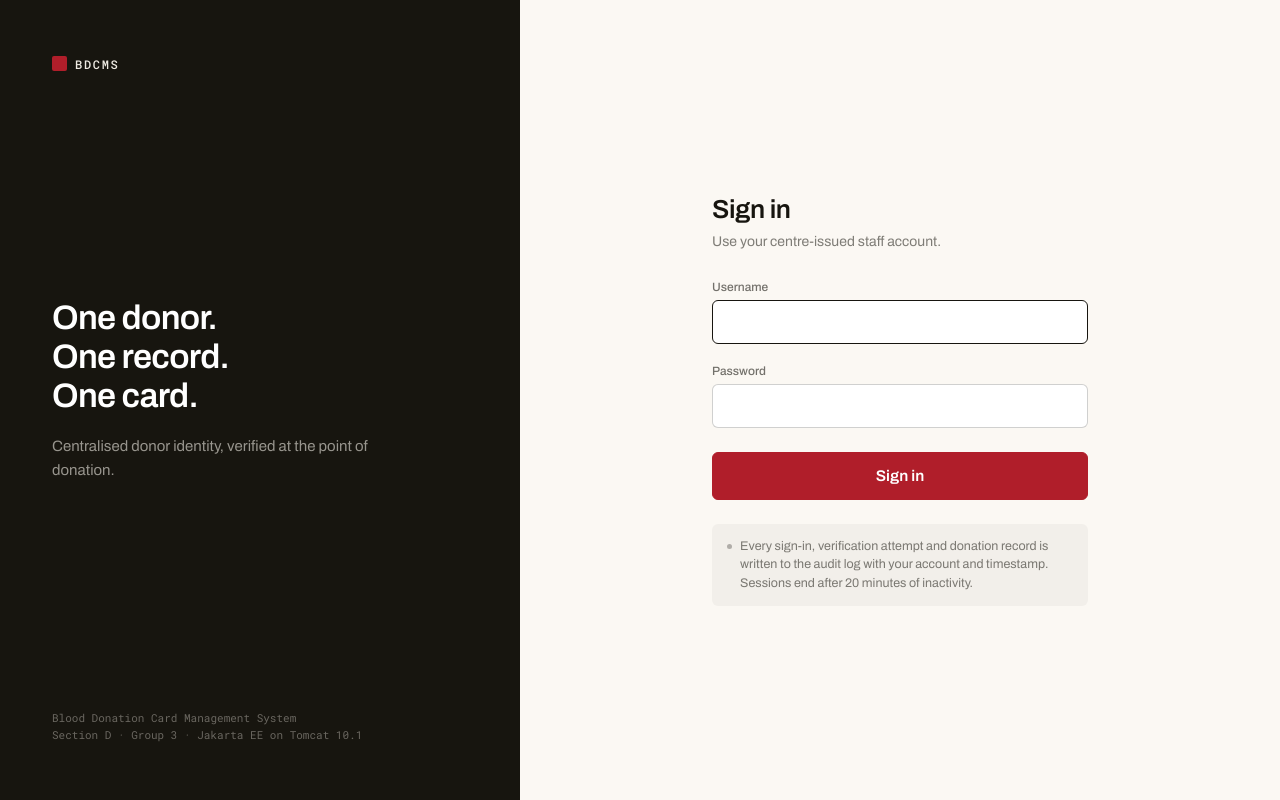
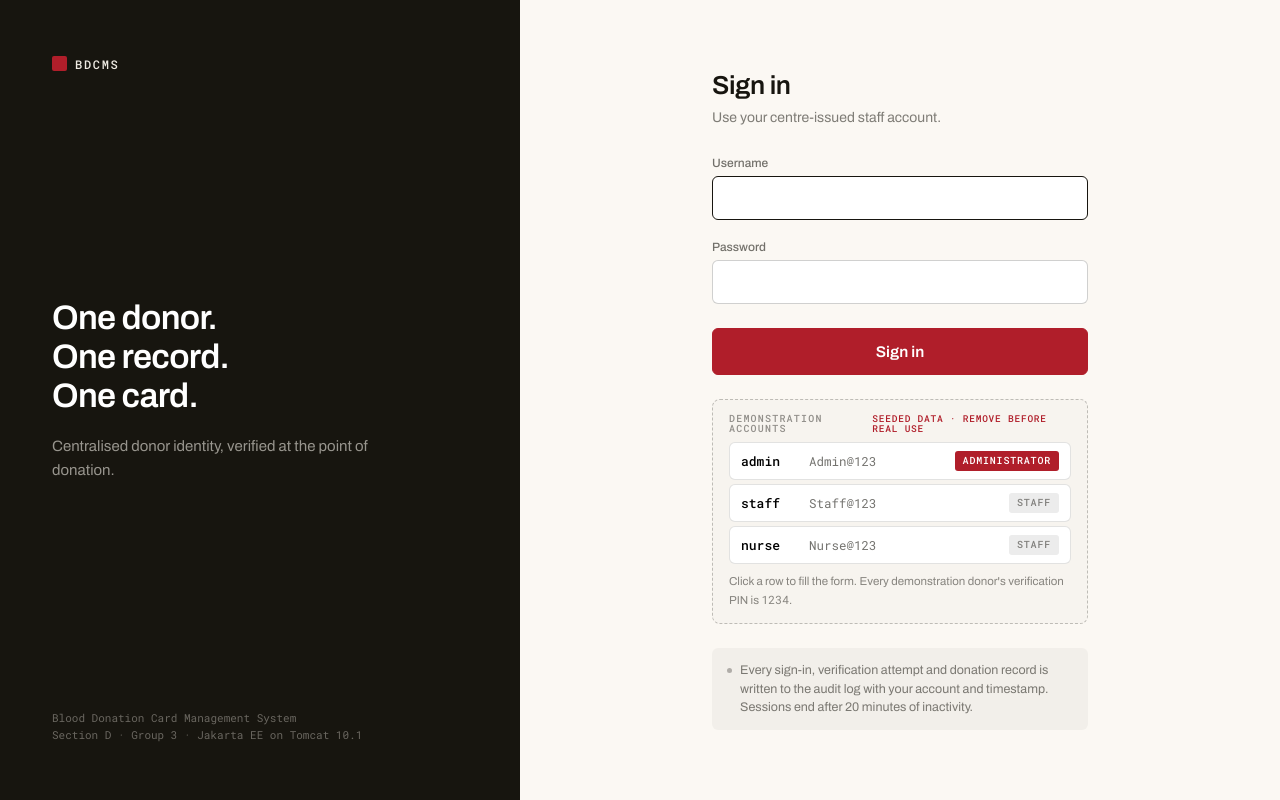
Before and after one commit to velluz-dev/BloodDonation_Card_Management_System, a Java web app: page /login in a window 1280 px wide. Run offline with Tomcat 11, a stand-in JSP engine, Linux system fonts and the light colour scheme; data that the repository does not hold is empty.

Commit message:
feat(auth): list the demonstration accounts on the sign-in page
Adds a panel to the login screen showing the three seeded accounts with their
passwords and roles, filling the form when one is clicked. Demonstrating the
system no longer means remembering or retyping Admin@123.

Deliberately does not submit on click - the person demonstrating should see
which account was chosen before signing in.

Publishing passwords on a login page is indefensible for a live system, so it
is a switch rather than a fixture:

    bdcms.demo.credentials=false          # app.properties
    -Dbdcms.demo.credentials=false        # or a JVM flag, no rebuild

Verified both ways: on by default the panel lists all three accounts; started
with the flag set to false the panel is absent and the sign-in form is
unaffected.

The account list lives in LoginServlet next to a note pointing at
db/02_seed.sql, rather than being typed into the JSP, so the usernames,
passwords and roles have one source. PasswordsTest.seededAdminHashIsValid
remains the guard that catches the admin password drifting from its hash.

Styled as dashed and warm rather than solid crimson: this is scaffolding for
the demo, not part of the product, and it should read that way.

The suite grows to 56 checks - the panel is shown, lists all three accounts,
and carries its demo-only warning.

Verified: 106 unit tests, 18 JSPs translated, 56/56 end-to-end checks.

```diff
--- a/src/main/resources/app.properties
+++ b/src/main/resources/app.properties
@@ -18,3 +18,9 @@ bdcms.security.bcryptCost=12
 
 # Centre name pre-filled on the donation form.
 bdcms.centre.name=Central Blood Bank
+
+# Lists the seeded demonstration accounts on the sign-in page, with click-to-fill.
+# Set to false for any real deployment - publishing passwords on a login page is
+# defensible only while every account is seeded and every donor is invented.
+# Can also be overridden without a rebuild: -Dbdcms.demo.credentials=false
+bdcms.demo.credentials=true
--- a/src/main/webapp/WEB-INF/views/auth/login.jsp
+++ b/src/main/webapp/WEB-INF/views/auth/login.jsp
@@ -82,6 +82,38 @@
         <button type="submit" class="btn btn-danger w-100 btn-lg">Sign in</button>
       </form>
 
+      <%-- Seeded demonstration accounts. Shown only when
+           bdcms.demo.credentials is on, so a real deployment turns them off
+           with one property rather than a code change. --%>
+      <c:if test="${not empty demoAccounts}">
+        <div class="bdcms-demo mt-4">
+          <div class="d-flex align-items-baseline justify-content-between gap-2 mb-2">
+            <span class="bd-eyebrow">Demonstration accounts</span>
+            <span class="bdcms-demo-warn">Seeded data &middot; remove before real use</span>
+          </div>
+
+          <div class="d-flex flex-column gap-1">
+            <c:forEach var="a" items="${demoAccounts}">
+              <button type="button" class="bdcms-demo-row"
+                      data-username="${fn:escapeXml(a.username)}"
+                      data-password="${fn:escapeXml(a.password)}"
+                      title="Fill the form with this account">
+                <span class="bdcms-demo-user"><c:out value="${a.username}" /></span>
+                <span class="bdcms-demo-pass"><c:out value="${a.password}" /></span>
+                <span class="badge ${a.admin ? 'text-bg-danger' : 'text-bg-secondary'}">
+                  <c:out value="${a.role}" />
+                </span>
+              </button>
+            </c:forEach>
+          </div>
+
+          <div class="bdcms-demo-hint">
+            Click a row to fill the form. Every demonstration donor's
+            verification PIN is <span class="font-monospace">1234</span>.
+          </div>
+        </div>
+      </c:if>
+
       <div class="d-flex gap-2 align-items-start mt-4"
            style="padding:13px 15px;background:var(--bd-wash);border-radius:var(--bd-r)">
         <span class="bdcms-dot bdcms-dot-grey" style="width:5px;height:5px;margin-top:7px"></span>
@@ -97,5 +129,16 @@
 </div>
 
 <script src="${ctx}/assets/vendor/bootstrap/bootstrap.bundle.min.js"></script>
+<script>
+  // Click a demonstration row to fill the form. Deliberately does not submit:
+  // the assessor should see which account was chosen before signing in.
+  document.querySelectorAll('.bdcms-demo-row').forEach(function (row) {
+      row.addEventListener('click', function () {
+          document.getElementById('username').value = row.dataset.username;
+          document.getElementById('password').value = row.dataset.password;
+          document.getElementById('password').focus();
+      });
+  });
+</script>
 </body>
 </html>
--- a/src/main/webapp/assets/css/bdcms.css
+++ b/src/main/webapp/assets/css/bdcms.css
@@ -1343,3 +1343,63 @@ body.bdcms > main {
 .bdcms-scan-bad {
     color: var(--bd-crimson-light);
 }
+
+/* ---- demonstration accounts panel ------------------------------------------ */
+
+/* Dashed rather than solid, and warm rather than crimson: this is scaffolding
+   for the demo, not a part of the product, and it should read that way. */
+.bdcms-demo {
+    border: 1px dashed rgba(23, 21, 15, .25);
+    border-radius: var(--bd-r-lg);
+    padding: 14px 16px;
+    background: rgba(23, 21, 15, .015);
+}
+
+.bdcms-demo-warn {
+    font: 500 9.5px/1 var(--bd-mono);
+    letter-spacing: .08em;
+    text-transform: uppercase;
+    color: var(--bd-crimson);
+}
+
+.bdcms-demo-row {
+    display: flex;
+    align-items: center;
+    gap: 10px;
+    width: 100%;
+    text-align: left;
+    background: var(--bd-white);
+    border: 1px solid var(--bd-line);
+    border-radius: var(--bd-r);
+    padding: 8px 11px;
+    cursor: pointer;
+    font-family: var(--bd-mono);
+}
+
+.bdcms-demo-row:hover {
+    border-color: var(--bd-ink);
+    background: #fff;
+}
+
+.bdcms-demo-row:focus-visible {
+    outline: 2px solid var(--bd-crimson);
+    outline-offset: 1px;
+}
+
+.bdcms-demo-user {
+    font-size: 13px;
+    font-weight: 500;
+    min-width: 58px;
+}
+
+.bdcms-demo-pass {
+    font-size: 12.5px;
+    color: var(--bd-ink-60);
+    flex: 1;
+}
+
+.bdcms-demo-hint {
+    font: 400 11.5px/1.5 var(--bd-sans);
+    color: var(--bd-ink-50);
+    margin-top: 9px;
+}
```
Also changed, not shown: SETUP.md (+13 -2 lines), TEAM-GUIDE.md (+3 -2 lines), USER-MANUAL.md (+6 -1 lines), docs/test-evidence.md (+2 -2 lines), src/main/java/com/bdcms/feature/auth/LoginServlet.java (+70 -0 lines), src/main/java/com/bdcms/shared/config/AppConfig.java (+21 -0 lines), README.md, 1 other file.
